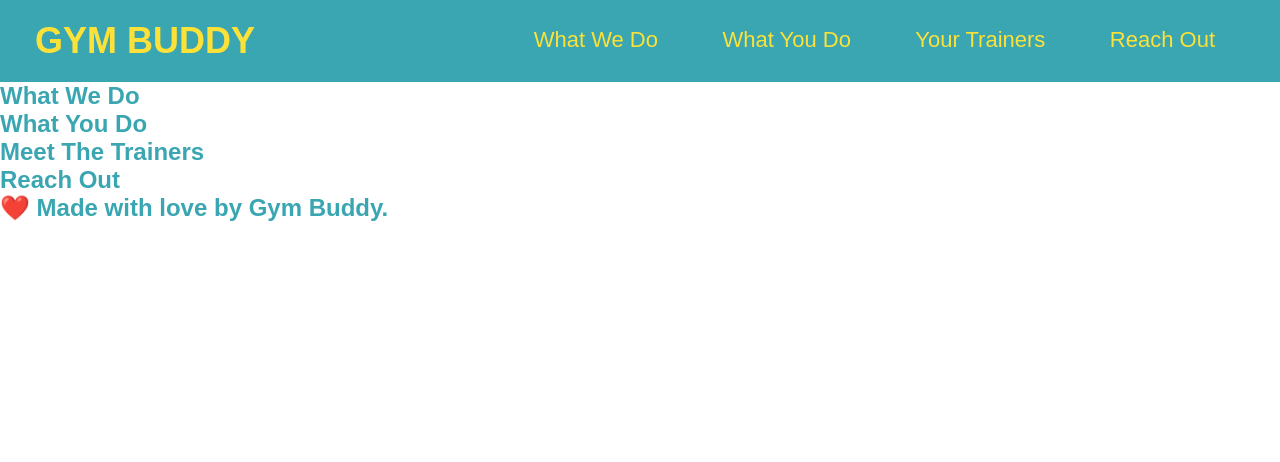
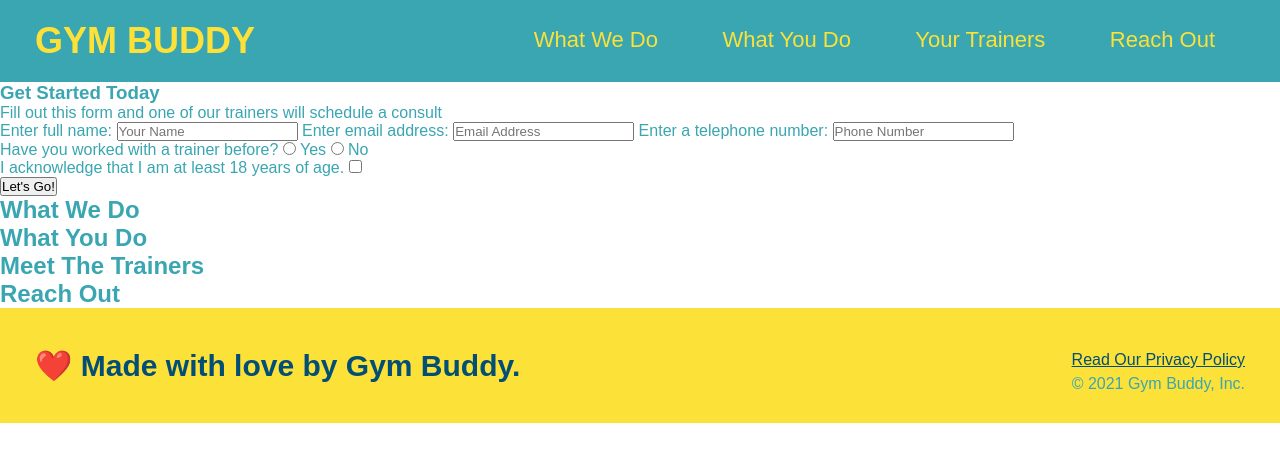
Before and after one commit to stewk033/gym-buddy, a plain HTML site: page index.html in a window 1280 px wide. Drawn offline with Linux system fonts and the light colour scheme.

Commit message:
hero form setup

```diff
--- a/assets/css/style.css
+++ b/assets/css/style.css
@@ -1,6 +1,7 @@
 * {
     margin: 0;
     padding: 0;
+    box-sizing: border-box;
 }
 
 body {
@@ -8,6 +9,7 @@ body {
     color: #39a6b2;
 }
 
+/* header styles */
 header {
     padding: 20px 35px;
     background-color: #39a6b2;
@@ -40,3 +42,27 @@ header nav ul li a {
     font-weight: lighter;
     font-size: 22px;
 }
+
+/* footer styles */
+footer {
+    background: #fce138;
+    width: 100%;
+    padding: 40px 35px;
+}
+
+footer h2 {
+    display: inline;
+    color: #024e76;
+    font-size: 30px;
+    margin: 0;
+}
+
+footer div {
+    float: right;
+    line-height: 1.5;
+    text-align: right;
+}
+
+footer a {
+    color: #024e76;
+}
--- a/index.html
+++ b/index.html
@@ -35,8 +35,36 @@
 
         <!-- hero/jumbotron -->
         <section>
-
+            <div>
+                <h3>Get Started Today</h3>
+                <p>Fill out this form and one of our trainers will schedule a consult</p>
+            <form>
+                <label for="name">Enter full name:</label>
+                <input type="text" placeholder="Your Name" name="name" id="name" />
+                <label for="email">Enter email address:</label>
+                <input type="email" placeholder="Email Address" name="email" id="email" />
+                <label for="phone">Enter a telephone number:</label>
+                <input type="tel" placeholder="Phone Number" name="phone" id="phone" />
+                <p>
+                    Have you worked with a trainer before?
+                    <input type="radio" name="trainer-confirm" id="trainer-yes" />
+                    <label for="trainer-yes">Yes</label>
+                    <input type="radio" name="trainer-confirm" id="trainer-no" />
+                    <label for="trainer-no">No</label>
+                </p>
+                <p>
+                    <label for="checkbox" >
+                      I acknowledge that I am at least 18 years of age.
+                    </label>
+                    <input type="checkbox" name="age-confirm" id="checkbox" />
+                </p>
+                <button type="submit">
+                    Let's Go!
+                </button>
+            </form>
+            </div>
         </section>
+        <!-- end hero -->
 
         <!-- "what we do" section -->
         <section>
@@ -61,6 +89,10 @@
         <!-- footer -->
         <footer>
             <h2>❤️ Made with love by Gym Buddy.</h2>
+            <div>
+                <a href="#">Read Our Privacy Policy</a><br />
+                &copy; 2021 Gym Buddy, Inc.
+            </div>
         </footer>
 
     </body>
```
